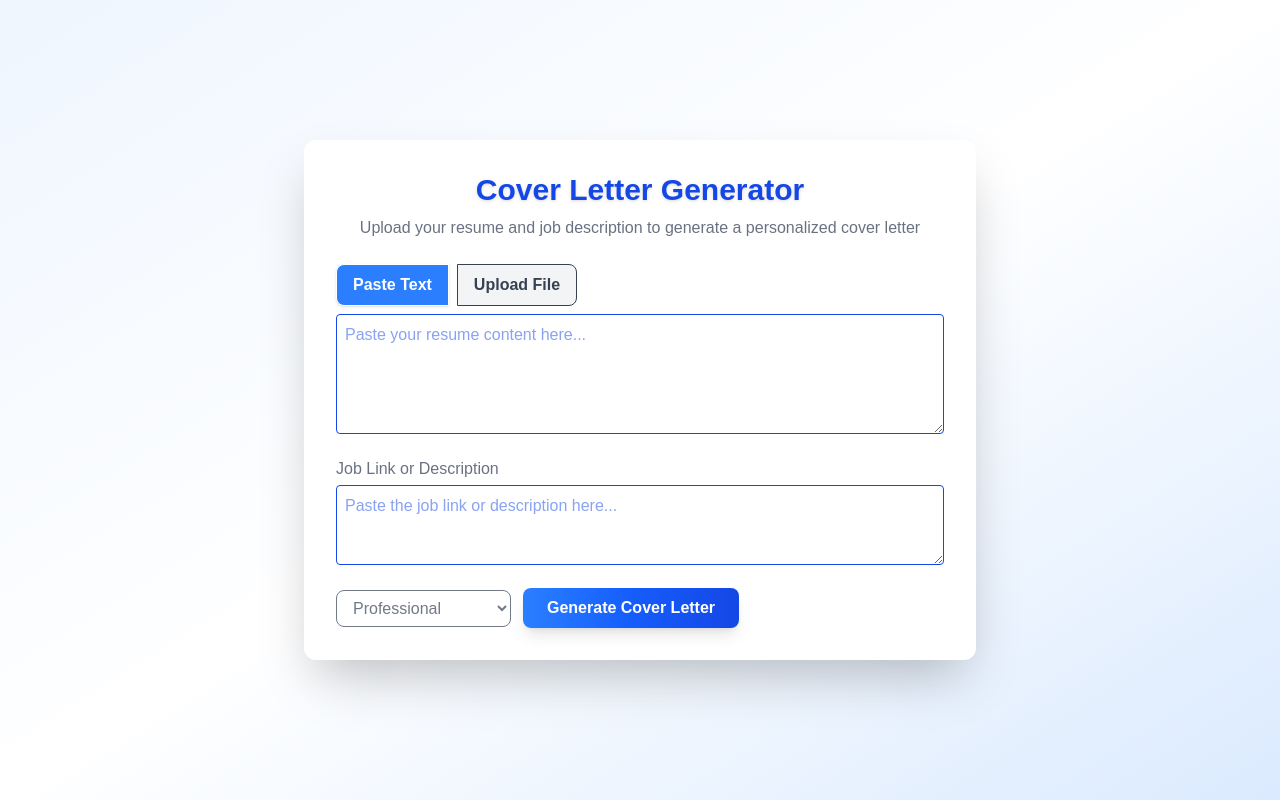
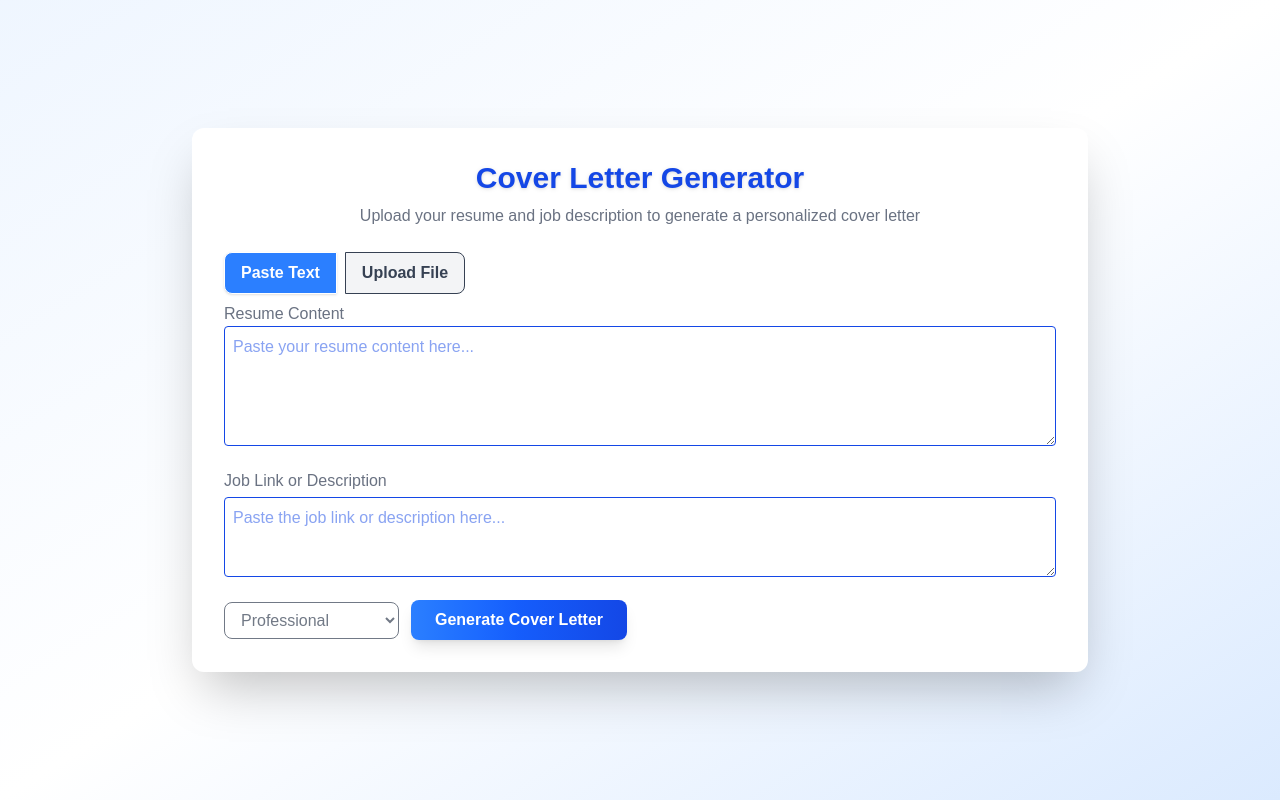
Before and after one commit to fr13dman/job-app-automizer, a Next.js app in the folder frontend/job-app-website/: page / in a window 1280 px wide. Built offline with nearby package versions, Linux system fonts and the light colour scheme.

Commit message:
Added padding, increased width of modal, added label for resume content

```diff
--- a/frontend/job-app-website/app/page.tsx
+++ b/frontend/job-app-website/app/page.tsx
@@ -141,7 +141,7 @@ export default function Home() {
 
     return (
         <div className="min-h-screen flex items-center justify-center bg-gradient-to-br from-blue-50 via-white to-blue-100">
-            <div className="bg-white rounded-xl shadow-2xl p-8 w-full max-w-2xl">
+            <div className="bg-white rounded-xl shadow-2xl p-8 w-full max-w-4xl mt-8 mb-8">
                 <h1 className="text-3xl font-extrabold text-center mb-2 text-blue-700 drop-shadow">
                     Cover Letter Generator
                 </h1>
@@ -172,12 +172,15 @@ export default function Home() {
                         </button>
                     </div>
                     {resumeInputMode === 'text' ? (
+                        <div className="mb-4">
+                            <label className="font-medium text-gray-500">Resume Content</label>
                             <textarea
                                 className="w-full border rounded p-2 min-h-[120px] focus:ring-2 focus:ring-blue-300 transition text-blue-700"
                                 placeholder="Paste your resume content here..."
                                 value={resumeText}
                                 onChange={(e) => setResumeText(e.target.value)}
                             />
+                        </div>
                     ) : (
                         <input
                             type="file"
```
Lines whose indentation alone changed are shown as unchanged.
